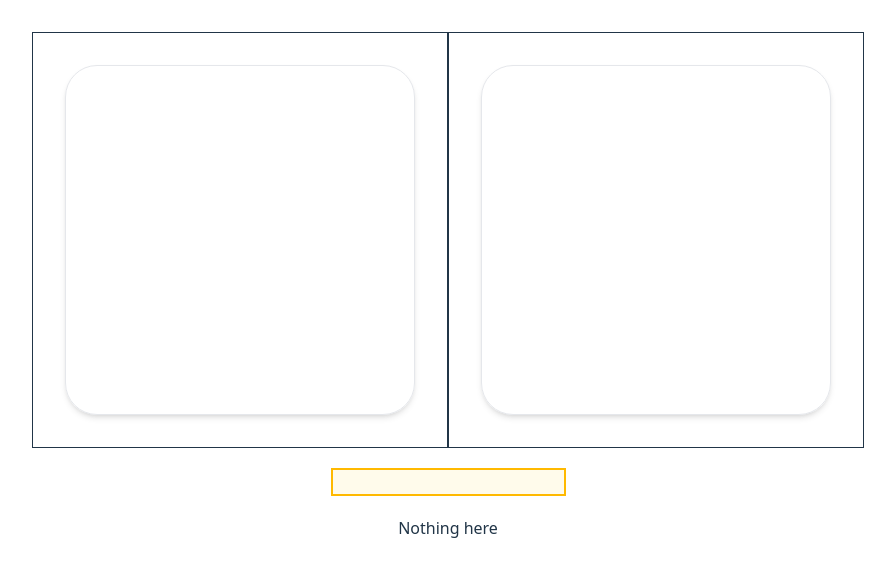
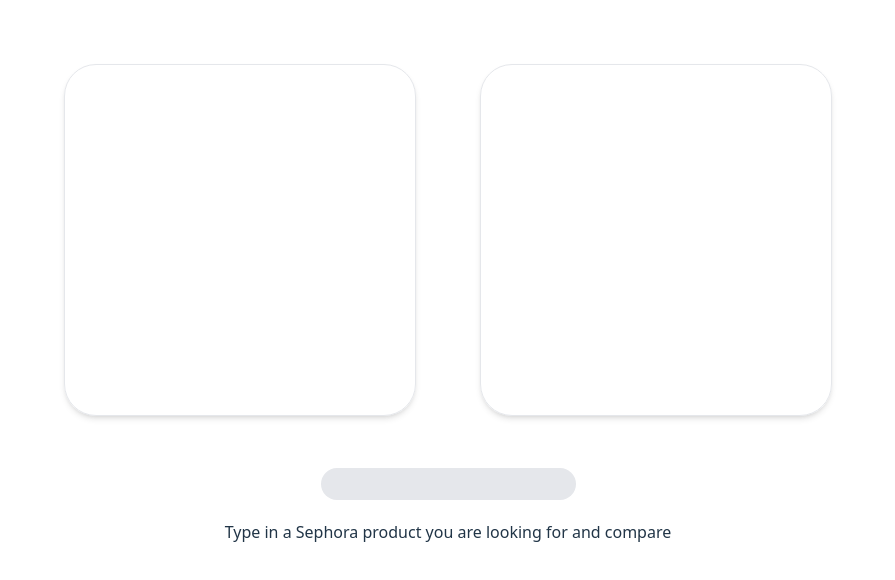
Before and after one commit to adrian-perez121/sephora_comparer, a React (Vite) app: page / in a window 1280 px wide. Shown: the top 580 px of the page, without its empty margins (192-1087 px from the left). Built offline with nearby package versions, Linux system fonts and the light colour scheme.

Commit message:
Remove dubgging borders and add styling to search bar

```diff
--- a/src/App.jsx
+++ b/src/App.jsx
@@ -5,6 +5,7 @@ import Comparer from "./Comparer.jsx";
 
 
 function App() {
+    const [used, setUsed] = useState(false);
     const [itemStr, setItemStr] = useState('');
     const [itemsData, setItemsData] = useState('');
     const [comparedCard1, setComparedCard1] = useState(null)
@@ -19,6 +20,9 @@ function App() {
 
     const handleEnter = (event) => {
         if (event.key === 'Enter') {
+            // Now that have used it once
+            setUsed(true);
+
             const options = {
                 method: 'GET',
                 headers: {
@@ -64,11 +68,12 @@ function App() {
             <Comparer card1_data={comparedCard1} card2_data={comparedCard2}/>
 
             <div>
-                <input className="bg-amber-50 border-amber-400 border-2 outline-none" type="text" value={itemStr} onChange={handleChange} onKeyDown={handleEnter} />
+                <input className="px-3 py-1 w- bg-gray-200 rounded-2xl outline-none" type="text" value={itemStr} onChange={handleChange} onKeyDown={handleEnter} />
             </div>
             {/*  This is going to be there the cards go*/}
             <div className="max-w-screen grid grid-cols-[repeat(auto-fit,minmax(300px,1fr))] gap-x-6 gap-y-8">
-                <ItemCards products_data={itemsData["products"]} onClick={comparedCard1 ? addComparedCard2 : addComparedCard1} style={cardStyle}/>
+                <ItemCards products_data={itemsData["products"]} onClick={comparedCard1 ? addComparedCard2 : addComparedCard1} style={cardStyle}
+                           intermediate_message={!used ? "Type in a Sephora product you are looking for and compare" : "loading..."}/>
             </div>
         </div>
 
--- a/src/Comparer.jsx
+++ b/src/Comparer.jsx
@@ -30,8 +30,8 @@ function Comparer ({card1_data, card2_data, ...props}) {
 
     return (
         <div className="grid grid-cols-2 lg:h-104 lg:w-208">
-            <div className="card border">{<Card product_data={card1_data} ratingsColor={card1Rating} reviewsColor={card1Reviews} style={cardStyle} />} </div>
-            <div className="card border">{<Card product_data={card2_data} ratingsColor={card2Rating} reviewsColor={card2Reviews} style={cardStyle} /> }</div>
+            <div className="card">{<Card product_data={card1_data} ratingsColor={card1Rating} reviewsColor={card1Reviews} style={cardStyle} />} </div>
+            <div className="card">{<Card product_data={card2_data} ratingsColor={card2Rating} reviewsColor={card2Reviews} style={cardStyle} /> }</div>
         </div>
     )
 }
--- a/src/ItemCards.jsx
+++ b/src/ItemCards.jsx
@@ -3,7 +3,7 @@ import Card from "./Card.jsx";
 
 function ItemCards({products_data, onClick, style, ...props}) {
     if (!products_data) {
-        return <> <div>Nothing here</div> </>
+        return <> <div>{props["intermediate_message"]}</div> </>
     }
     return (
         <>
```
